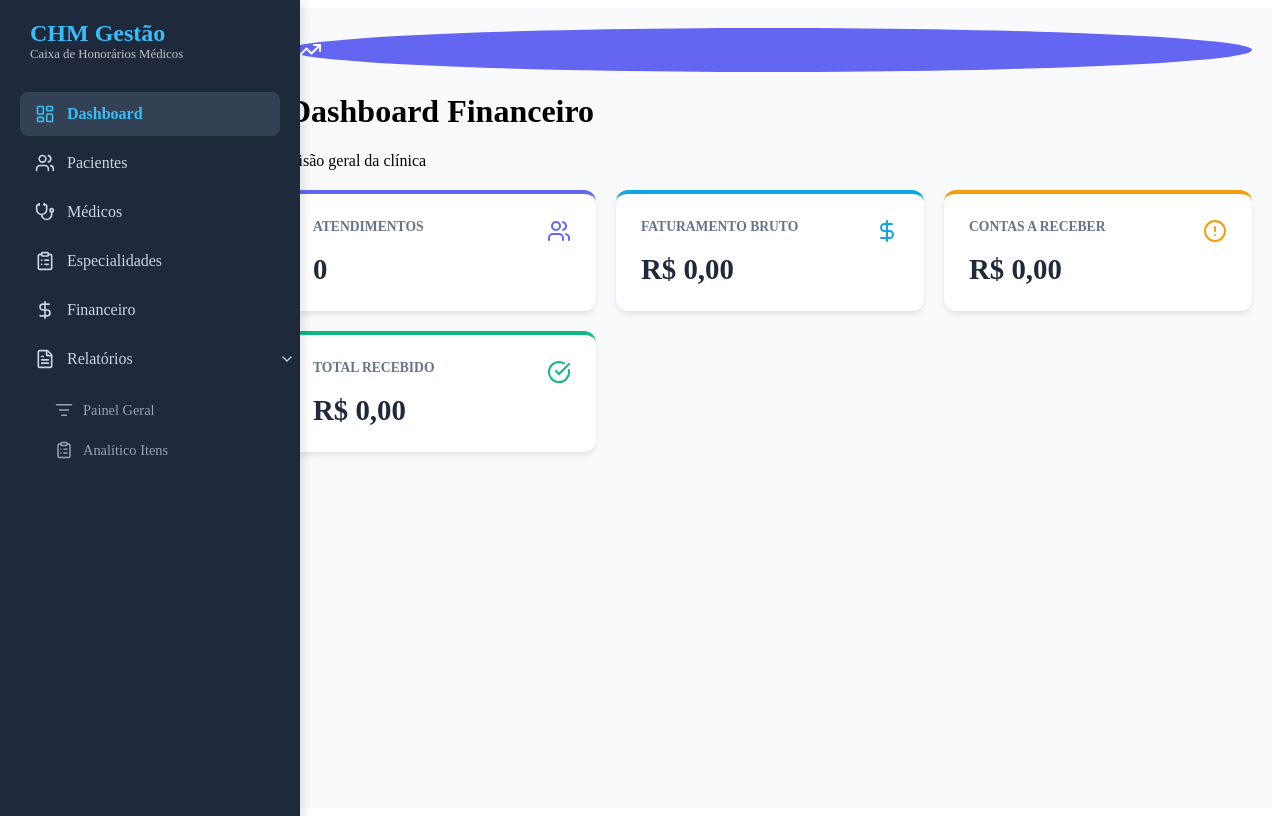
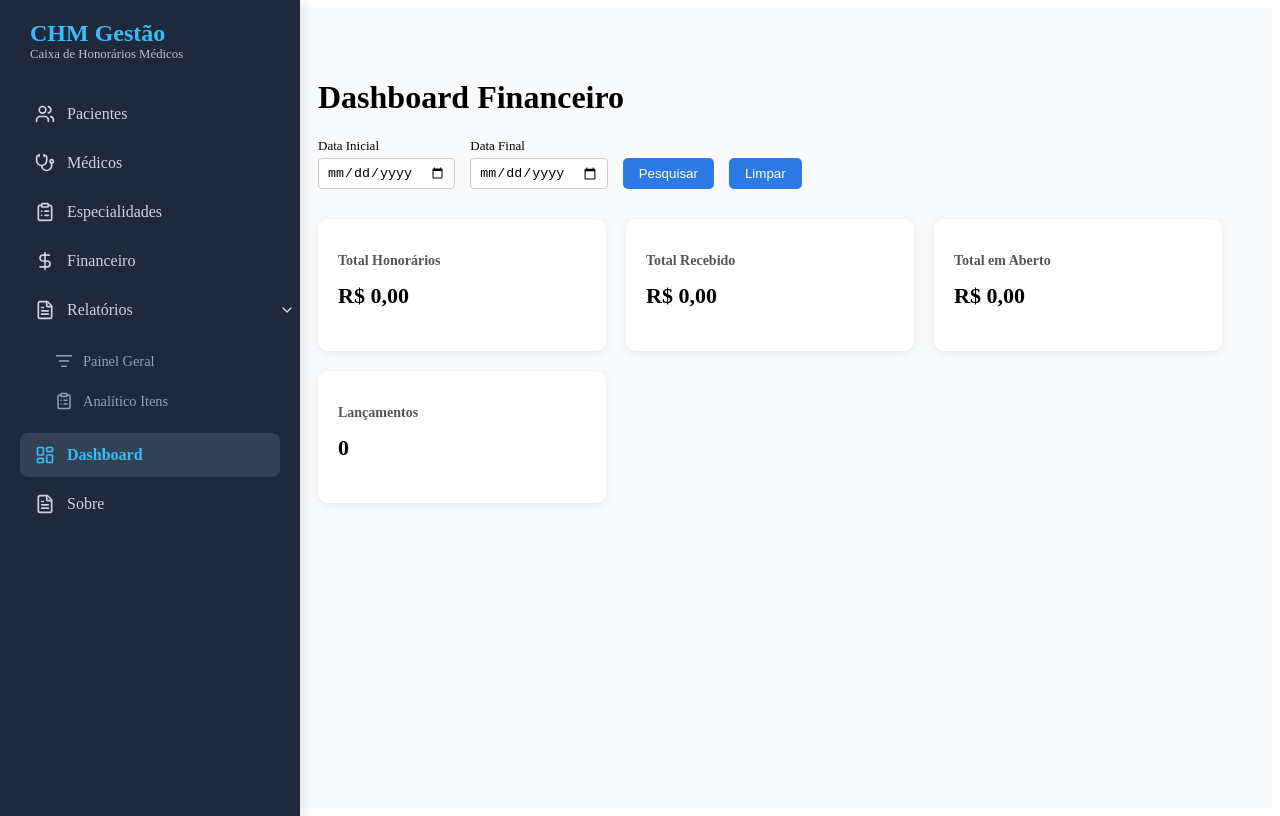
Before and after one commit to alexcaetanosup/chm-app, a React (Create React App) app: page / in a window 1280 px wide. Both pictures are taken after a click on the item "Dashboard". Built offline with nearby package versions, Linux system fonts and the light colour scheme; no server answers.

Commit message:
Décimo primeiro  commit CHM-APP

```diff
--- a/package.json
+++ b/package.json
@@ -19,11 +19,13 @@
     "lucide-react": "^0.576.0",
     "multer": "^2.1.1",
     "node-firebird": "^2.0.2",
+    "nodemon": "^3.1.14",
     "react": "^19.2.4",
     "react-dom": "^19.2.4",
     "react-icons": "^5.6.0",
     "react-router-dom": "^7.13.1",
     "react-scripts": "5.0.1",
+    "recharts": "^3.8.0",
     "typescript": "^4.9.5",
     "web-vitals": "^2.1.4"
   },
--- a/src/App.tsx
+++ b/src/App.tsx
@@ -15,13 +15,14 @@ import React, { useState } from 'react';
 import './App.css';
 
 // Importação dos componentes
-import { Dashboard } from './components/Dashboard/Dashboardd';
+import { Dashboard } from './components/Dashboard/Dashboard';
 import { Especialidades } from './components/Especialidades/Especialidades';
 import { Lancamentos } from './components/Lancamentos/Lancamentos';
 import { Medicos } from './components/Medicos/Medicos';
 import { Pacientes } from './components/Pacientes/Pacientes';
 import { RelatorioItens } from './components/Relatorios/RelatorioItens';
 import { Relatorios } from './components/Relatorios/Relatorios';
+import { Sobre } from './components/Sobre/Sobre';
 
 // Importação do componente de teste
 
@@ -41,6 +42,7 @@ const App: React.FC = () => {
       case 'relatorios': return <Relatorios />;
       case 'relatorio-itens': return <RelatorioItens />;
       case 'dashboard': return <Dashboard />;
+      case 'sobre': return <Sobre />;
       default: return <Pacientes />;
     }
   };
@@ -55,12 +57,6 @@ const App: React.FC = () => {
 
         <nav>
           <ul className="nav-list">
-            <MenuItem
-              label="Dashboard"
-              icon={<LayoutDashboard size={20} />}
-              active={abaAtiva === 'dashboard'}
-              onClick={() => setAbaAtiva('dashboard')}
-            />
             <MenuItem
               label="Pacientes"
               icon={<Users size={20} />}
@@ -115,6 +111,18 @@ const App: React.FC = () => {
                 </ul>
               )}
             </li>
+            <MenuItem
+              label="Dashboard"
+              icon={<LayoutDashboard size={20} />}
+              active={abaAtiva === 'dashboard'}
+              onClick={() => setAbaAtiva('dashboard')}
+            />
+            <MenuItem
+              label="Sobre"
+              icon={<FileText size={20} />}
+              active={abaAtiva === 'sobre'}
+              onClick={() => setAbaAtiva('sobre')}
+            />
           </ul>
         </nav>
       </aside>
--- a/src/components/Dashboard/Dashboard.module.css
+++ b/src/components/Dashboard/Dashboard.module.css
@@ -1,93 +1,63 @@
-.container {
-  animation: fadeIn 0.5s ease;
+.dashboard {
+  padding: 30px;
 }
 
-.header {
-  margin-bottom: 2rem;
-}
-.header h1 {
-  font-size: 1.8rem;
-  color: #1e293b;
-  margin: 0;
-}
-.header p {
-  color: #64748b;
-  margin: 5px 0 0;
+.filtros {
+  display: flex;
+  gap: 15px;
+  align-items: flex-end;
+  margin-bottom: 30px;
 }
 
-.statsGrid {
+.campo {
+  display: flex;
+  flex-direction: column;
+}
+
+.campo label {
+  font-size: 13px;
+  margin-bottom: 4px;
+}
+
+.campo input {
+  padding: 6px 8px;
+  border: 1px solid #ccc;
+  border-radius: 4px;
+}
+
+.filtros button {
+  padding: 8px 16px;
+  background: #2c7be5;
+  color: white;
+  border: none;
+  border-radius: 5px;
+  cursor: pointer;
+}
+
+.filtros button:hover {
+  background: #1b5ed6;
+}
+
+.cards {
   display: grid;
-  grid-template-columns: repeat(auto-fit, minmax(240px, 1fr));
-  gap: 1.5rem;
-  margin-bottom: 2.5rem;
+  grid-template-columns: repeat(auto-fit, minmax(220px, 1fr));
+  gap: 20px;
 }
 
 .card {
   background: white;
-  padding: 1.5rem;
-  border-radius: 12px;
-  border: 1px solid #e2e8f0;
-  display: flex;
-  align-items: center;
-  gap: 1.2rem;
-  box-shadow: 0 1px 3px rgba(0, 0, 0, 0.05);
+  padding: 20px;
+  border-radius: 10px;
+  box-shadow: 0 2px 8px rgba(0, 0, 0, 0.08);
 }
 
-.iconBox {
-  padding: 12px;
-  border-radius: 10px;
-  display: flex;
-  align-items: center;
-  justify-content: center;
+.card h3 {
+  font-size: 14px;
+  color: #555;
 }
 
-.label {
-  font-size: 0.85rem;
-  color: #64748b;
-  font-weight: 500;
+.card p {
+  font-size: 22px;
+  font-weight: 600;
+  margin-top: 6px;
 }
-.value {
-  font-size: 1.5rem;
-  margin: 0;
-  color: #1e293b;
-  font-weight: 700;
-}
-
-.bottomSection {
-  background: white;
-  padding: 1.5rem;
-  border-radius: 12px;
-  border: 1px solid #e2e8f0;
-}
-
-.recentActivity h3 {
-  font-size: 1.1rem;
-  margin-bottom: 1rem;
-  color: #1e293b;
-}
-.recentActivity ul {
-  list-style: none;
-  padding: 0;
-}
-.recentActivity li {
-  padding: 12px 0;
-  border-bottom: 1px solid #f1f5f9;
-  font-size: 0.9rem;
-  color: #475569;
-}
-.recentActivity li span {
-  font-weight: 700;
-  color: #94a3b8;
-  margin-right: 8px;
-}
-
-@keyframes fadeIn {
-  from {
-    opacity: 0;
-    transform: translateY(5px);
-  }
-  to {
-    opacity: 1;
-    transform: translateY(0);
-  }
-}
--- a/src/components/Dashboard/Dashboard.tsx
+++ b/src/components/Dashboard/Dashboard.tsx
@@ -1,100 +1,204 @@
-import { AlertCircle, CheckCircle, DollarSign, TrendingUp, Users } from 'lucide-react';
-import React, { useEffect, useState } from 'react';
-import styles from '../Pacientes/Pacientes.module.css';
+import React, { useEffect, useState } from "react";
+import styles from "./Dashboard.module.css";
+
+interface Lancamento {
+    data: string;
+    subtotal: number;
+    status?: string;
+}
 
 export const Dashboard: React.FC = () => {
-    const [stats, setStats] = useState({
-        TOTAL_ATENDIMENTOS: 0,
-        FATURAMENTO_TOTAL: 0,
-        TOTAL_PENDENTE: 0,
-        TOTAL_PAGO: 0
+
+    const [lancamentos, setLancamentos] = useState<Lancamento[]>([]);
+    const [dataInicio, setDataInicio] = useState("");
+    const [dataFim, setDataFim] = useState("");
+
+    const [totais, setTotais] = useState({
+        honorarios: 0,
+        recebido: 0,
+        aberto: 0,
+        quantidade: 0
     });
-    const [loading, setLoading] = useState(true);
 
-    const carregarStats = async () => {
+    useEffect(() => {
+        carregarLancamentos();
+    }, []);
+
+    useEffect(() => {
+        filtrarDashboard()
+    }, [dataInicio, dataFim, lancamentos])
+
+    // const carregarLancamentos = async () => {
+    //     try {
+
+    //         const resp = await fetch("http://localhost:4000/api/lancamentos");
+    //         const dados = await resp.json();
+
+    //         setLancamentos(dados);
+    //         calcularTotais(dados);
+
+    //     } catch (erro) {
+    //         console.error("Erro ao carregar lançamentos:", erro);
+    //     }
+    // };
+
+    const carregarLancamentos = async () => {
         try {
-            const res = await fetch('http://localhost:4000/api/dashboard/stats');
-            const data = await res.json();
-            setStats(data);
-        } catch (err) {
-            console.error("Erro ao carregar dashboard");
-        } finally {
-            setLoading(false);
+
+            const resp = await fetch("http://localhost:4000/api/lancamentos");
+            const dados = await resp.json();
+
+            console.log("Dados da API:", dados);
+
+            setLancamentos(dados);
+            calcularTotais(dados);
+
+        } catch (erro) {
+            console.error("Erro ao carregar lançamentos:", erro);
         }
     };
 
-    useEffect(() => { carregarStats(); }, []);
+    const filtrarDashboard = () => {
 
-    const formatarMoeda = (valor: number) =>
-        new Intl.NumberFormat('pt-BR', { style: 'currency', currency: 'BRL' }).format(valor || 0);
+        const filtrados = lancamentos.filter((l: Lancamento) => {
 
-    if (loading) return <div style={{ padding: '20px' }}>Carregando indicadores...</div>;
+            if (!l.data) return false;
+
+            const dataLanc = new Date(l.data);
+            dataLanc.setHours(0, 0, 0, 0);
+
+            if (dataInicio) {
+                const inicio = new Date(dataInicio);
+                inicio.setHours(0, 0, 0, 0);
+
+                if (dataLanc < inicio) return false;
+            }
+
+            if (dataFim) {
+                const fim = new Date(dataFim);
+                fim.setHours(23, 59, 59, 999);
+
+                if (dataLanc > fim) return false;
+            }
+
+            return true;
+        });
+
+        calcularTotais(filtrados);
+    };
+
+    const calcularTotais = (dados: Lancamento[]) => {
+
+        const totalHonorarios = dados.reduce(
+            (total, l) => total + Number(l.subtotal || 0),
+            0
+        );
+
+        const totalRecebido = dados
+            .filter(l => l.status === "pago")
+            .reduce((total, l) => total + Number(l.subtotal || 0), 0);
+
+        const totalAberto = totalHonorarios - totalRecebido;
+
+        setTotais({
+            honorarios: totalHonorarios,
+            recebido: totalRecebido,
+            aberto: totalAberto,
+            quantidade: dados.length
+        });
+    };
 
     return (
-        <div className={styles.container}>
-            <div className={styles.header}>
-                <div className={styles.titleInfo}>
-                    <div className={styles.iconCircle} style={{ backgroundColor: '#6366f1' }}>
-                        <TrendingUp color="#fff" />
-                    </div>
-                    <h1>Dashboard Financeiro</h1>
+        <div className={styles.dashboard}>
+
+            <h1>Dashboard Financeiro</h1>
+
+            <div className={styles.filtros}>
+
+                <div className={styles.campo}>
+                    <label>Data Inicial</label>
+                    <input
+                        type="date"
+                        value={dataInicio}
+                        onChange={(e) => setDataInicio(e.target.value)}
+                    />
                 </div>
+
+                <div className={styles.campo}>
+                    <label>Data Final</label>
+                    <input
+                        type="date"
+                        value={dataFim}
+                        onChange={(e) => setDataFim(e.target.value)}
+                    />
+                </div>
+
+                <button onClick={filtrarDashboard}>
+                    Pesquisar
+                </button>
+                <button
+                    onClick={() => {
+                        setDataInicio("")
+                        setDataFim("")
+                        calcularTotais(lancamentos)
+                    }}
+                >
+                    Limpar
+                </button>
+
             </div>
 
-            <div style={{
-                display: 'grid',
-                gridTemplateColumns: 'repeat(auto-fit, minmax(240px, 1fr))',
-                gap: '20px',
-                marginTop: '20px'
-            }}>
-                {/* Card Total Atendimentos */}
-                <CardDash
-                    label="Atendimentos"
-                    valor={stats.TOTAL_ATENDIMENTOS.toString()}
-                    icon={<Users color="#6366f1" />}
-                    cor="#e0e7ff"
+            <div className={styles.cards}>
+
+                <Card
+                    titulo="Total Honorários"
+                    valor={totais.honorarios}
                 />
 
-                {/* Card Faturamento Total */}
-                <CardDash
-                    label="Faturamento Bruto"
-                    valor={formatarMoeda(stats.FATURAMENTO_TOTAL)}
-                    icon={<DollarSign color="#0ea5e9" />}
-                    cor="#e0f2fe"
+                <Card
+                    titulo="Total Recebido"
+                    valor={totais.recebido}
                 />
 
-                {/* Card Pendente */}
-                <CardDash
-                    label="Contas a Receber"
-                    valor={formatarMoeda(stats.TOTAL_PENDENTE)}
-                    icon={<AlertCircle color="#f59e0b" />}
-                    cor="#fef3c7"
+                <Card
+                    titulo="Total em Aberto"
+                    valor={totais.aberto}
                 />
 
-                {/* Card Pago */}
-                <CardDash
-                    label="Total Recebido"
-                    valor={formatarMoeda(stats.TOTAL_PAGO)}
-                    icon={<CheckCircle color="#10b981" />}
-                    cor="#d1fae5"
+                <Card
+                    titulo="Lançamentos"
+                    valor={totais.quantidade}
+                    simples
                 />
+
             </div>
+
         </div>
     );
 };
 
-const CardDash = ({ label, valor, icon, cor }: any) => (
-    <div style={{
-        backgroundColor: '#fff',
-        padding: '25px',
-        borderRadius: '12px',
-        boxShadow: '0 4px 6px -1px rgb(0 0 0 / 0.1)',
-        borderLeft: `6px solid ${cor}`
-    }}>
-        <div style={{ display: 'flex', justifyContent: 'space-between', marginBottom: '10px' }}>
-            <span style={{ fontSize: '0.9rem', color: '#64748b', fontWeight: '600' }}>{label}</span>
-            {icon}
+interface CardProps {
+    titulo: string;
+    valor: number;
+    simples?: boolean;
+}
+
+const Card: React.FC<CardProps> = ({ titulo, valor, simples }) => {
+
+    return (
+        <div className={styles.card}>
+
+            <h3>{titulo}</h3>
+
+            <p>
+                {simples
+                    ? valor
+                    : valor.toLocaleString("pt-BR", {
+                        style: "currency",
+                        currency: "BRL"
+                    })}
+            </p>
+
         </div>
-        <h2 style={{ fontSize: '1.8rem', color: '#1e293b', margin: 0 }}>{valor}</h2>
-    </div>
-);
+    );
+};
--- /dev/null
+++ b/src/components/Sobre/Sobre.module.css
@@ -0,0 +1,33 @@
+.sobreContainer {
+  max-width: 900px;
+  margin: auto;
+  padding: 30px;
+}
+
+.descricao {
+  font-size: 16px;
+  margin-bottom: 20px;
+}
+
+section {
+  margin-top: 25px;
+}
+
+section h2 {
+  margin-bottom: 10px;
+  color: #333;
+}
+
+ul {
+  padding-left: 20px;
+}
+
+li {
+  margin-bottom: 6px;
+}
+
+.rodape {
+  margin-top: 40px;
+  font-size: 13px;
+  color: #777;
+}
--- /dev/null
+++ b/src/components/Sobre/Sobre.tsx
@@ -0,0 +1,84 @@
+import React from "react";
+import { APP_TITLE } from "../../App";
+import styles from "./Sobre.module.css";
+
+export const Sobre: React.FC = () => {
+    return (
+        <div className={styles.sobreContainer}>
+
+            <h1>{APP_TITLE}</h1>
+
+            <p className={styles.descricao}>
+                O <strong>CHM – Caixa de Honorários Médicos</strong> é um sistema
+                desenvolvido para auxiliar no controle financeiro e administrativo
+                de honorários médicos em clínicas e consultórios.
+            </p>
+
+            <section>
+                <h2>Objetivo</h2>
+                <p>
+                    O sistema tem como objetivo organizar os registros financeiros
+                    relacionados aos atendimentos médicos, permitindo um controle
+                    claro e eficiente dos valores recebidos e pendentes.
+                </p>
+            </section>
+
+            <section>
+                <h2>Principais Recursos</h2>
+
+                <ul>
+                    <li>Cadastro de pacientes</li>
+                    <li>Cadastro de médicos</li>
+                    <li>Gerenciamento de especialidades</li>
+                    <li>Controle de lançamentos financeiros</li>
+                    <li>Relatórios gerenciais</li>
+                    <li>Painel de indicadores (Dashboard)</li>
+                </ul>
+            </section>
+
+            <section>
+                <h2>Benefícios</h2>
+
+                <ul>
+                    <li>Organização das informações financeiras</li>
+                    <li>Controle de honorários médicos</li>
+                    <li>Facilidade na geração de relatórios</li>
+                    <li>Melhor acompanhamento da movimentação financeira</li>
+                </ul>
+            </section>
+
+            <section>
+                <h2>Tecnologia</h2>
+
+                <p>
+                    O sistema foi desenvolvido utilizando tecnologias modernas da web,
+                    como <strong>React</strong>, <strong>TypeScript</strong> e
+                    <strong> Node.js</strong>, garantindo desempenho, segurança
+                    e facilidade de manutenção.
+                </p>
+            </section>
+            <section>
+                <h2>Desenvolvimento</h2>
+
+                <p>
+                    Sistema desenvolvido por: <strong>ACS-info - Alex Caetano dos Santos - (15) 99696-5727</strong>.
+                </p>
+
+                <p>
+                    Desenvolvedor responsável pela concepção, arquitetura e
+                    implementação do sistema CHM.
+                </p>
+
+                <p>
+                    Tecnologias utilizadas: React, TypeScript, Node.js e API REST.
+                </p>
+
+            </section>
+
+            <div className={styles.rodape}>
+                <p>© {new Date().getFullYear()} - Sistema CHM - Todos os direitos reservados</p>
+            </div>
+
+        </div>
+    );
+};
```
Also changed, not shown: 1 other file (tests, documents, lock files or other folders).
